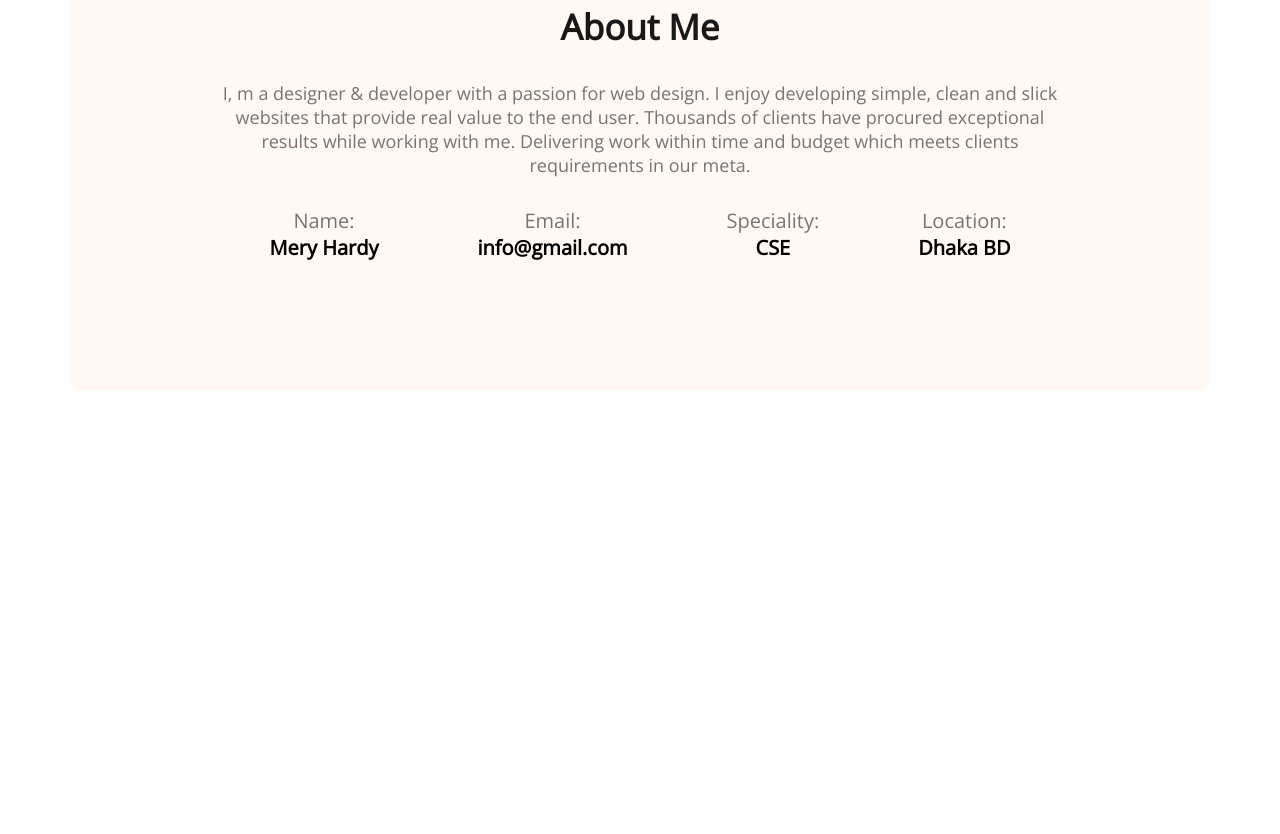
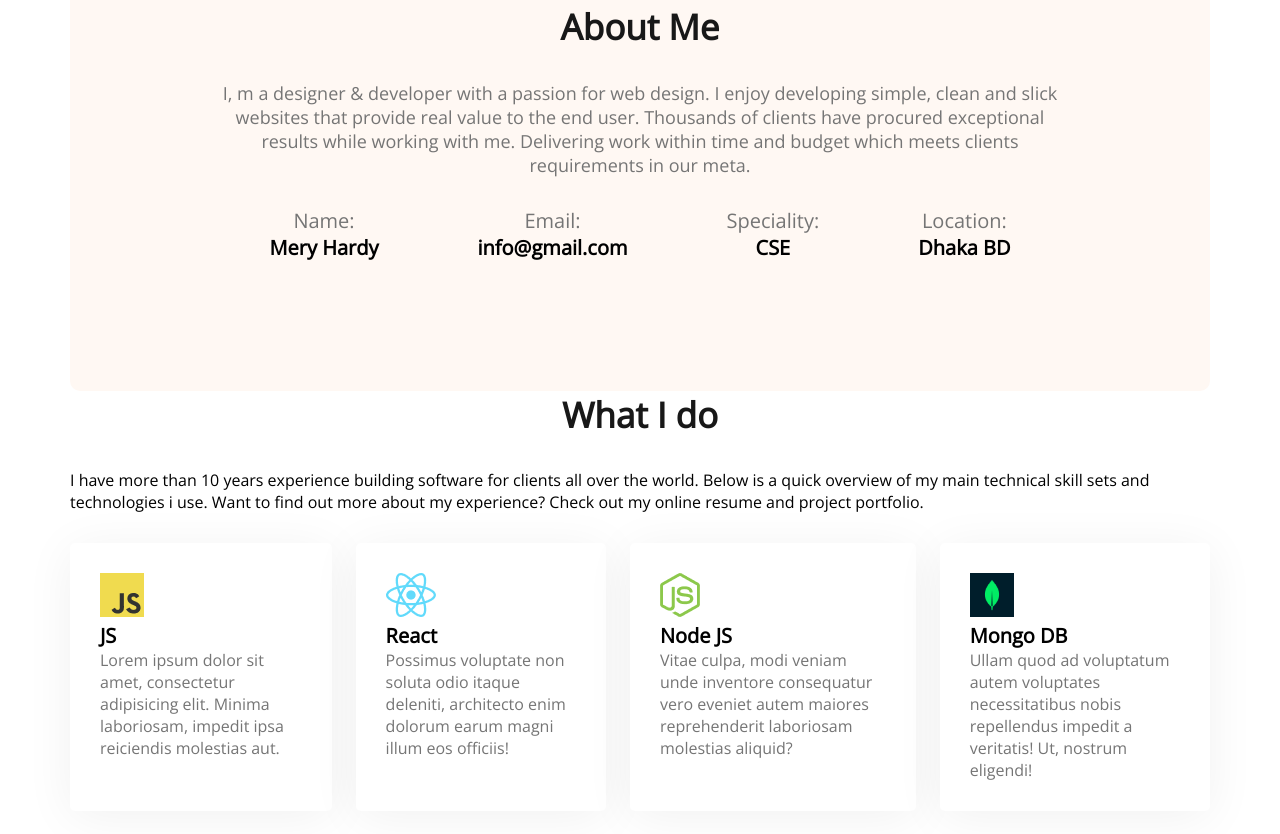
Before and after one commit to A-amirul/Developer-Portfolio, a plain HTML site: page index.html in a window 1280 px wide. Shown: the part 1097-1931 px from the top of the page. Before the commit the page ends 1488 px from the top, so only its background shows below. Drawn offline with nearby package versions, Linux system fonts and the light colour scheme.

Commit message:
icon and about me added

```diff
--- a/index.html
+++ b/index.html
@@ -59,6 +59,35 @@
                 </div>
             </div>
         </section>
+        <section>
+            <!-- what i do section -->
+            <section class="what-i-do">
+                <h3 class="section-title">What I do</h3>
+                <p>I have more than 10 years experience building software for clients all over the world. Below is a quick overview of my main technical skill sets and technologies i use. Want to find out more about my experience? Check out my online resume and project portfolio.</p>
+                <div class="skill-container">
+                    <div class="skill">
+                        <img src="images/icons/js.png" alt="">
+                        <p class="skill-title">JS</p>
+                        <p class="skill-description">Lorem ipsum dolor sit amet, consectetur adipisicing elit. Minima laboriosam, impedit ipsa reiciendis molestias aut.</p>
+                    </div>
+                    <div class="skill">
+                        <img src="images/icons/react.png" alt="">
+                        <p class="skill-title">React</p>
+                        <p class="skill-description">Possimus voluptate non soluta odio itaque deleniti, architecto enim dolorum earum magni illum eos officiis!</p>
+                    </div>
+                    <div class="skill">
+                        <img src="images/icons/nodejs.png" alt="">
+                        <p class="skill-title">Node JS</p>
+                        <p class="skill-description">Vitae culpa, modi veniam unde inventore consequatur vero eveniet autem maiores reprehenderit laboriosam molestias aliquid?</p>
+                    </div>
+                    <div class="skill">
+                        <img src="images/icons/mongo.png" alt="">
+                        <p class="skill-title">Mongo DB</p>
+                        <p class="skill-description">Ullam quod ad voluptatum autem voluptates necessitatibus nobis repellendus impedit a veritatis! Ut, nostrum eligendi!</p>
+                    </div>
+                </div>
+            </section>
+        </section>
 
     </main>
 
--- a/portfolio.css
+++ b/portfolio.css
@@ -100,6 +100,7 @@ main {
     font-weight: 700;
     font-size: 35px;
     line-height: 48px;
+    text-align: center;
 
 }
 
@@ -128,3 +129,44 @@ main {
     font-size: 20px;
 
 }
+
+/* What I do section styles */
+.what-i-do {
+    margin-bottom: 30px;
+
+}
+
+p.what-i-do {
+    font-size: 18px;
+    color: #757575;
+    margin-bottom: 30px;
+    margin-top: 20px;
+    color: #757575;
+
+}
+
+.skill-container {
+    display: flex;
+    gap: 24px;
+}
+
+.skill {
+    background: #FFFFFF;
+    box-shadow: 0px 6px 50px rgba(0, 0, 0, 0.06);
+    border-radius: 5px;
+    padding: 30px;
+    margin-top: 30px;
+    margin-bottom: 20px;
+
+}
+
+.skill-title {
+    font-weight: 700;
+    font-size: 20px;
+}
+
+.skill-description {
+    color: #757575;
+    font-size: 16px;
+
+}
```
